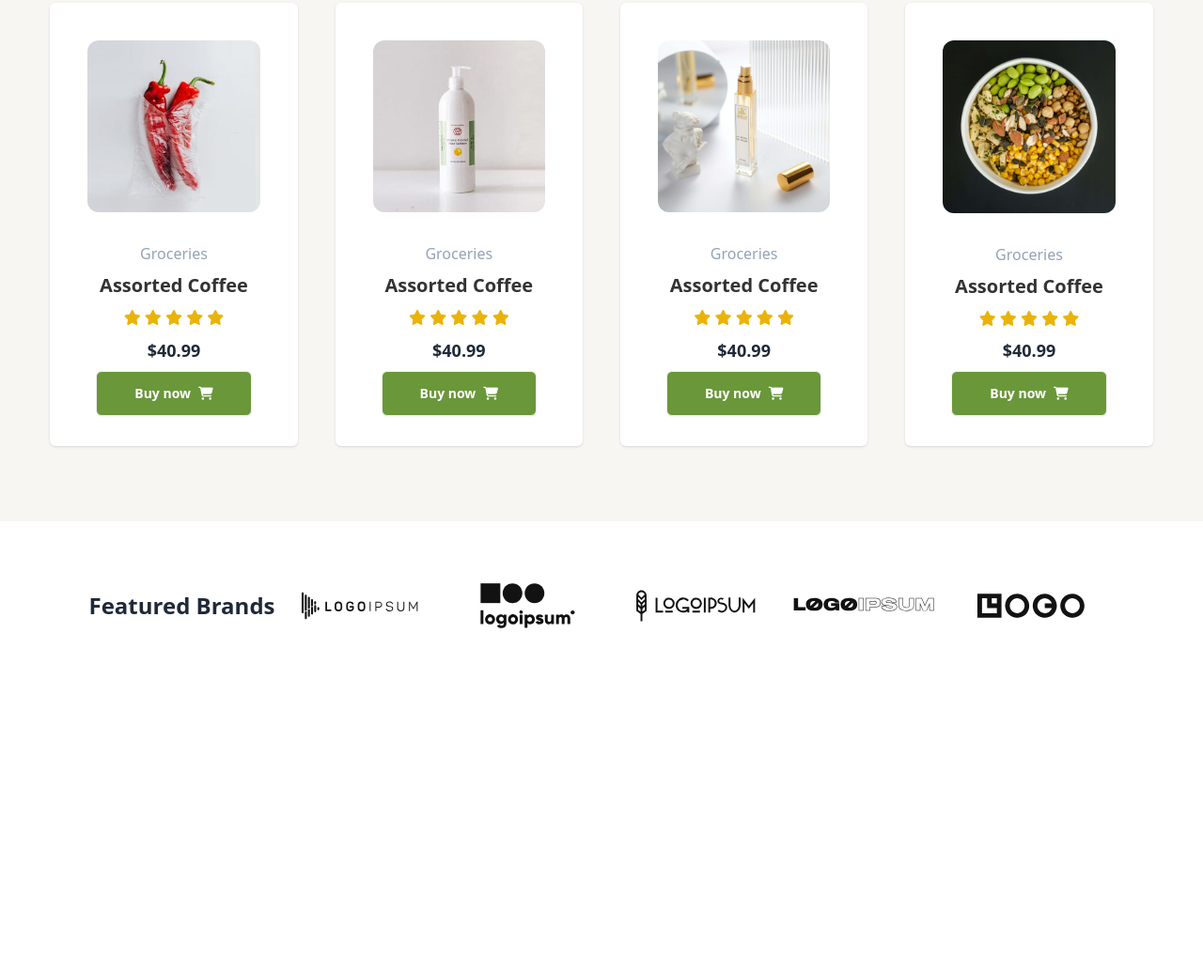
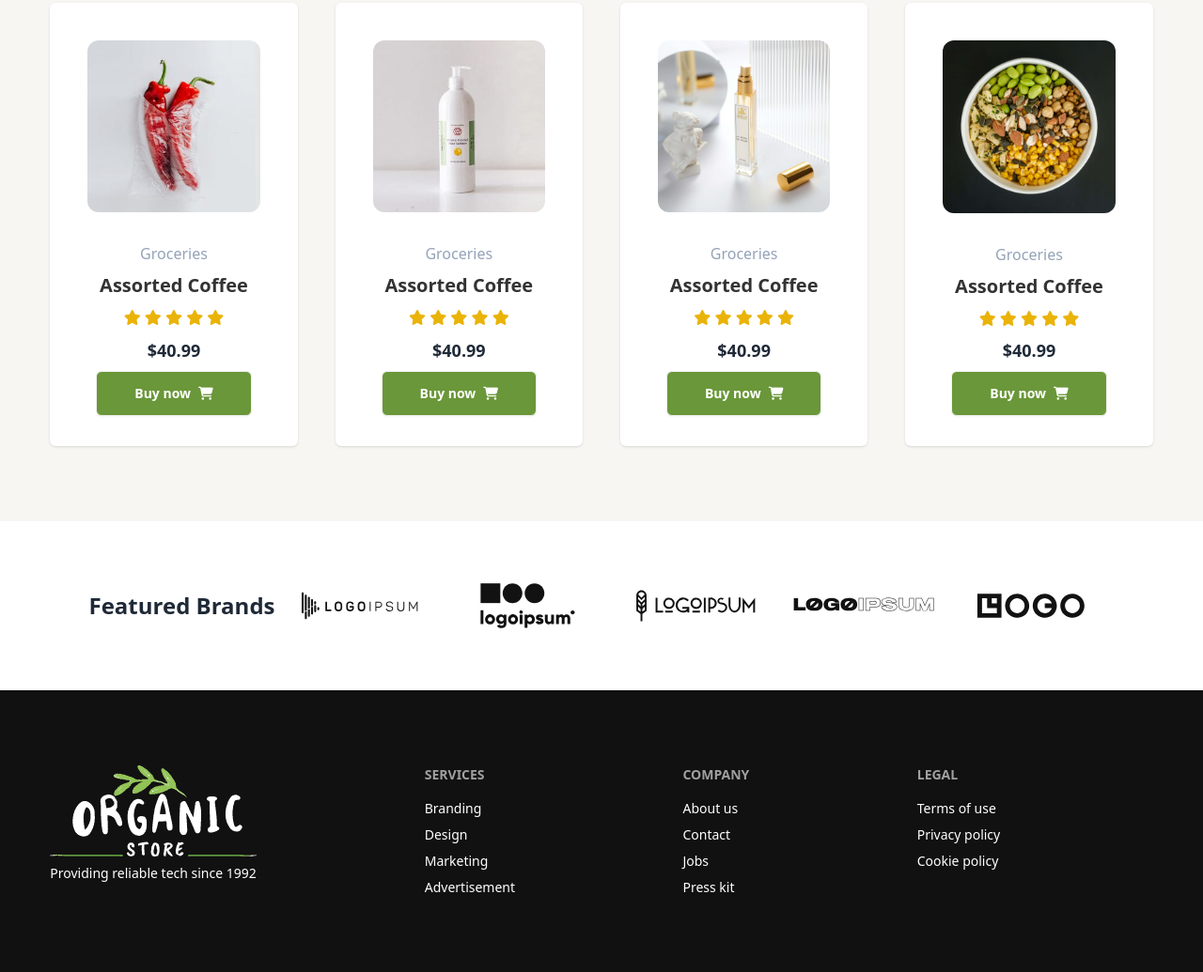
Before and after one commit to Mohammedefti/milestone3_conc_sess_day_2, a plain HTML site: page index.html in a window 1280 px wide. Shown: the part 1863-2898 px from the top of the page at 94% size. Before the commit the page ends 2598 px from the top, so only its background shows below. Drawn offline with nearby package versions, Linux system fonts and the light colour scheme.

Commit message:
footer section done

```diff
--- a/index.html
+++ b/index.html
@@ -376,5 +376,38 @@
      </section>
    </main>
 
+   <!-- footer section -->
+   <footer class="bg-secondary text-white py-20">
+    <div class="footer  w-11/12 mx-auto">
+      <aside>
+        <img src="./images/logo-white.png" alt="">
+        <p>
+
+
+          Providing reliable tech since 1992
+        </p>
+      </aside>
+      <nav>
+        <h6 class="footer-title">Services</h6>
+        <a class="link link-hover">Branding</a>
+        <a class="link link-hover">Design</a>
+        <a class="link link-hover">Marketing</a>
+        <a class="link link-hover">Advertisement</a>
+      </nav>
+      <nav>
+        <h6 class="footer-title">Company</h6>
+        <a class="link link-hover">About us</a>
+        <a class="link link-hover">Contact</a>
+        <a class="link link-hover">Jobs</a>
+        <a class="link link-hover">Press kit</a>
+      </nav>
+      <nav>
+        <h6 class="footer-title">Legal</h6>
+        <a class="link link-hover">Terms of use</a>
+        <a class="link link-hover">Privacy policy</a>
+        <a class="link link-hover">Cookie policy</a>
+      </nav>
+    </div>
+   </footer>
 </body>
 </html>
```
